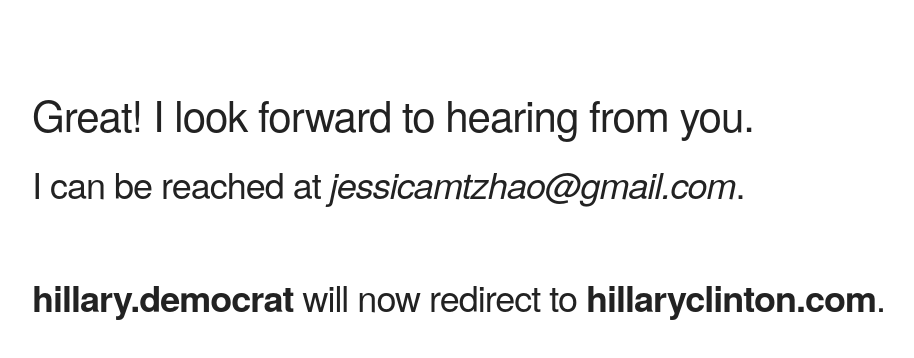
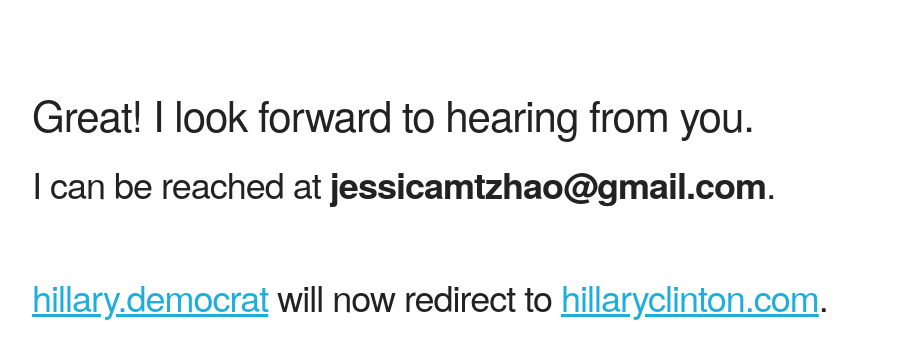
Before and after one commit to jessicaazhao/hillarydotdemocrat, a plain HTML site: page yes.html in a window 1280 px wide. Shown: the whole page, without its empty margins (128-1042 px from the left). Drawn offline with nearby package versions, Linux system fonts and the light colour scheme.

Commit message:
Changed URLs on yes&no pages to links

```diff
--- a/yes.html
+++ b/yes.html
@@ -14,10 +14,10 @@
             <h2>Great! I look forward to hearing from you.</h2>
         </div>
         <div class="row">
-            <h3>I can be reached at <em>jessicamtzhao@gmail.com</em>.</h3>
+            <h3>I can be reached at <b>jessicamtzhao@gmail.com</b>.</h3>
         </div>
         <div class="row">
-            <h3><br><b>hillary.democrat</b> will now redirect to <b>hillaryclinton.com</b>.</h3>
+            <h3><br><a href="http://hillary.democrat">hillary.democrat</a> will now redirect to <a href="http://hillaryclinton.com">hillaryclinton.com</a>.</h3>
         </div>
     </div>
 </body>
```
Also changed, not shown: no.html (+1 -1 lines).
